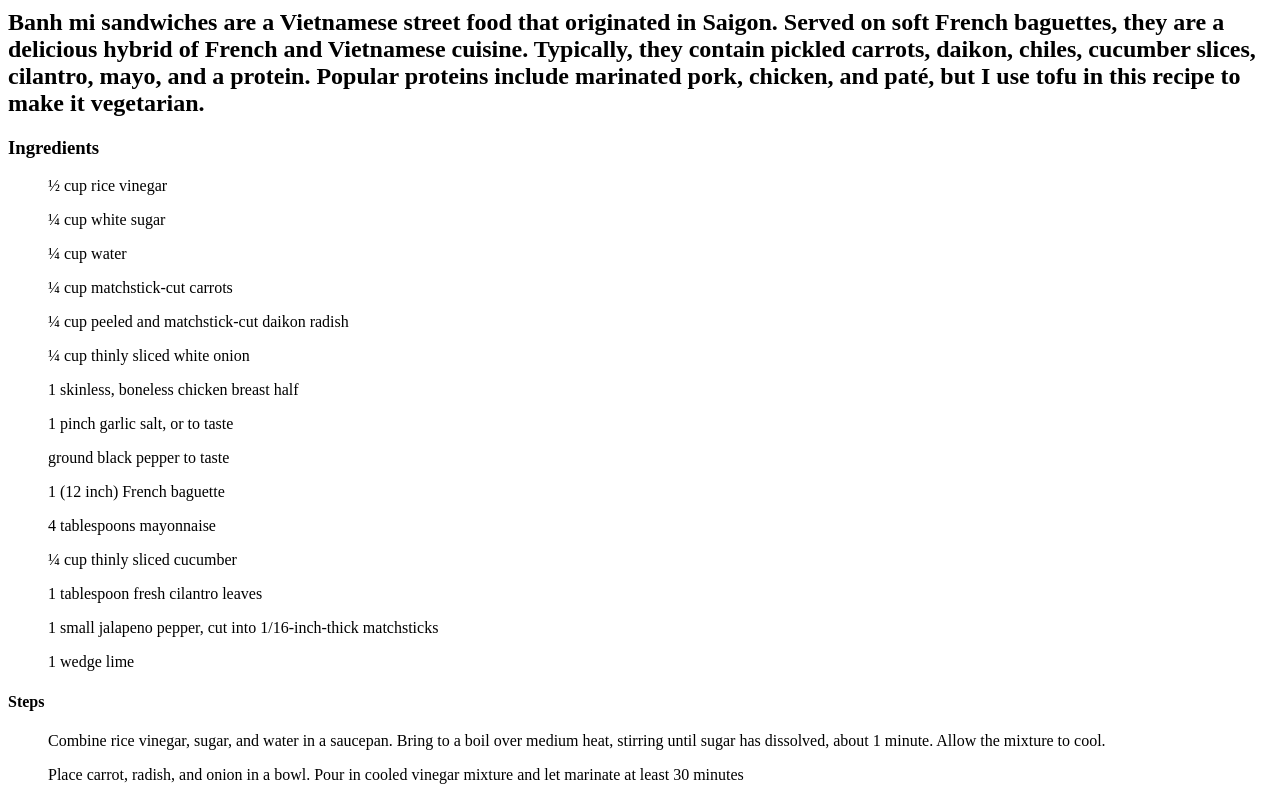
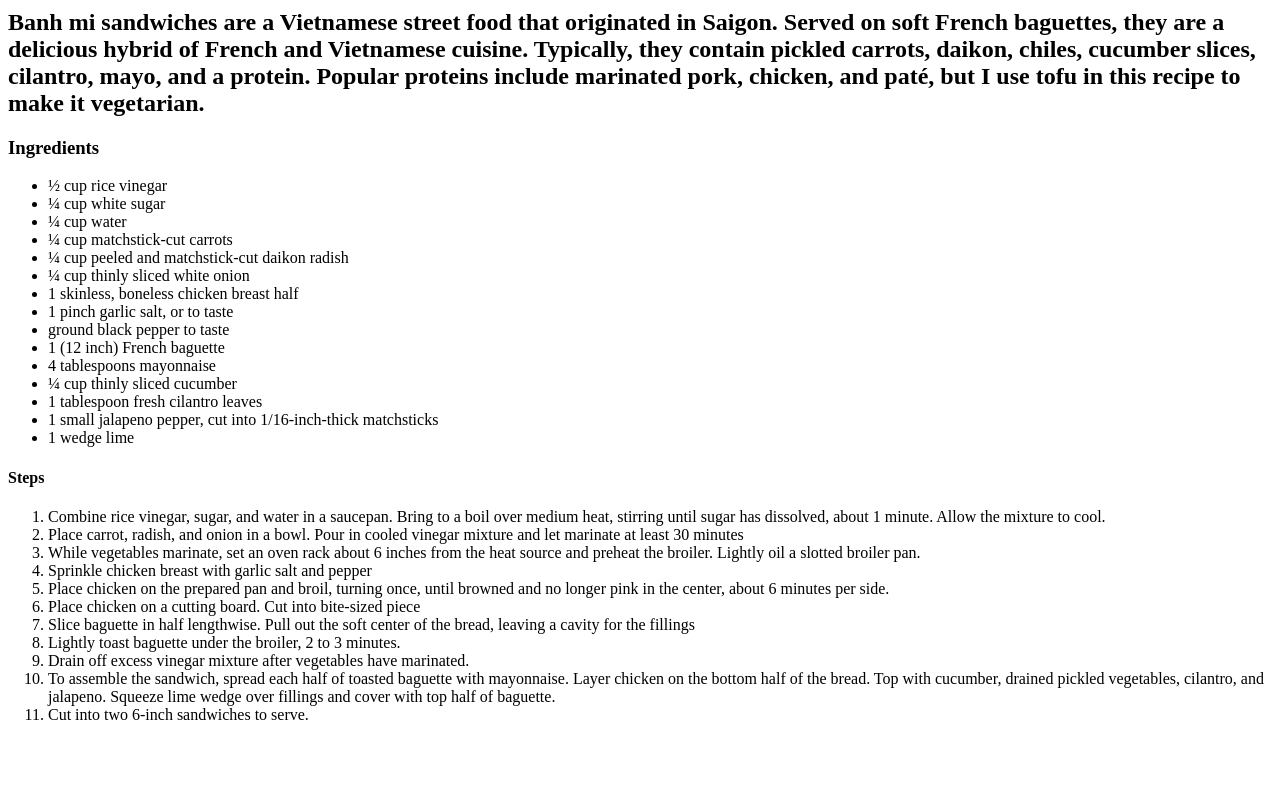
Before and after one commit to CodingRaccoons/odin-recipes, a plain HTML site: page recipes/BanhMi.html in a window 1280 px wide. Shown: the part 395-1195 px from the top of the page. After the commit the page ends 1135 px from the top, so only its background shows below. Drawn offline with Linux system fonts and the light colour scheme.

Commit message:
updated banhmi steps

```diff
--- a/recipes/BanhMi.html
+++ b/recipes/BanhMi.html
@@ -17,28 +17,42 @@
         Popular proteins include marinated pork, chicken, and paté, but I use tofu in this recipe to make it vegetarian.
       </h2>
       <h3>
-      <b>Ingredients</b>
+        <strong>Ingredients</strong>
       </h3>
-      <ul>½ cup rice vinegar</ul>
-      <ul>¼ cup white sugar</ul>
-      <ul>¼ cup water</ul>
-      <ul>¼ cup matchstick-cut carrots</ul>
-      <ul>¼ cup peeled and matchstick-cut daikon radish</ul>
-      <ul>¼ cup thinly sliced white onion</ul>
-      <ul>1 skinless, boneless chicken breast half</ul>
-      <ul>1 pinch garlic salt, or to taste</ul>
-      <ul>ground black pepper to taste</ul>
-      <ul>1 (12 inch) French baguette</ul>
-      <ul>4 tablespoons mayonnaise</ul>
-      <ul>¼ cup thinly sliced cucumber</ul>
-      <ul>1 tablespoon fresh cilantro leaves</ul>
-      <ul>1 small jalapeno pepper, cut into 1/16-inch-thick matchsticks</ul>
-      <ul>1 wedge lime</ul>
+      <ul>
+        <li>½ cup rice vinegar</li>
+        <li>¼ cup white sugar</li>
+        <li>¼ cup water</li>
+        <li>¼ cup matchstick-cut carrots</li>
+        <li>¼ cup peeled and matchstick-cut daikon radish</li>
+        <li>¼ cup thinly sliced white onion</li>
+        <li>1 skinless, boneless chicken breast half</li>
+        <li>1 pinch garlic salt, or to taste</li>
+        <li>ground black pepper to taste</li>
+        <li>1 (12 inch) French baguette</li>
+        <li>4 tablespoons mayonnaise</li>
+        <li>¼ cup thinly sliced cucumber</li>
+        <li>1 tablespoon fresh cilantro leaves</li>
+        <li>1 small jalapeno pepper, cut into 1/16-inch-thick matchsticks</li>
+        <li>1 wedge lime</li>
+      </ul>
+
       <h4>
-      Steps
+        <strong>Steps</strong>
       </h4>
-      <ol>Combine rice vinegar, sugar, and water in a saucepan. Bring to a boil over medium heat, stirring until sugar has dissolved, about 1 minute. Allow the mixture to cool. </ol>
-      <ol>Place carrot, radish, and onion in a bowl. Pour in cooled vinegar mixture and let marinate at least 30 minutes</ol>
+      <ol>
+        <li>Combine rice vinegar, sugar, and water in a saucepan. Bring to a boil over medium heat, stirring until sugar has dissolved, about 1 minute. Allow the mixture to cool.</li>
+        <li>Place carrot, radish, and onion in a bowl. Pour in cooled vinegar mixture and let marinate at least 30 minutes</li>
+        <li>While vegetables marinate, set an oven rack about 6 inches from the heat source and preheat the broiler. Lightly oil a slotted broiler pan.</li>
+        <li>Sprinkle chicken breast with garlic salt and pepper</li>
+        <li>Place chicken on the prepared pan and broil, turning once, until browned and no longer pink in the center, about 6 minutes per side.</li>
+        <li>Place chicken on a cutting board. Cut into bite-sized piece</li>
+        <li>Slice baguette in half lengthwise. Pull out the soft center of the bread, leaving a cavity for the fillings</li>
+        <li>Lightly toast baguette under the broiler, 2 to 3 minutes.</li>
+        <li>Drain off excess vinegar mixture after vegetables have marinated.</li>
+        <li>To assemble the sandwich, spread each half of toasted baguette with mayonnaise. Layer chicken on the bottom half of the bread. Top with cucumber, drained pickled vegetables, cilantro, and jalapeno. Squeeze lime wedge over fillings and cover with top half of baguette.</li>
+        <li>Cut into two 6-inch sandwiches to serve.</li>
+      </ol>
   </body>
 
 </html>
```
Also changed, not shown: index.html (+5 -5 lines).
